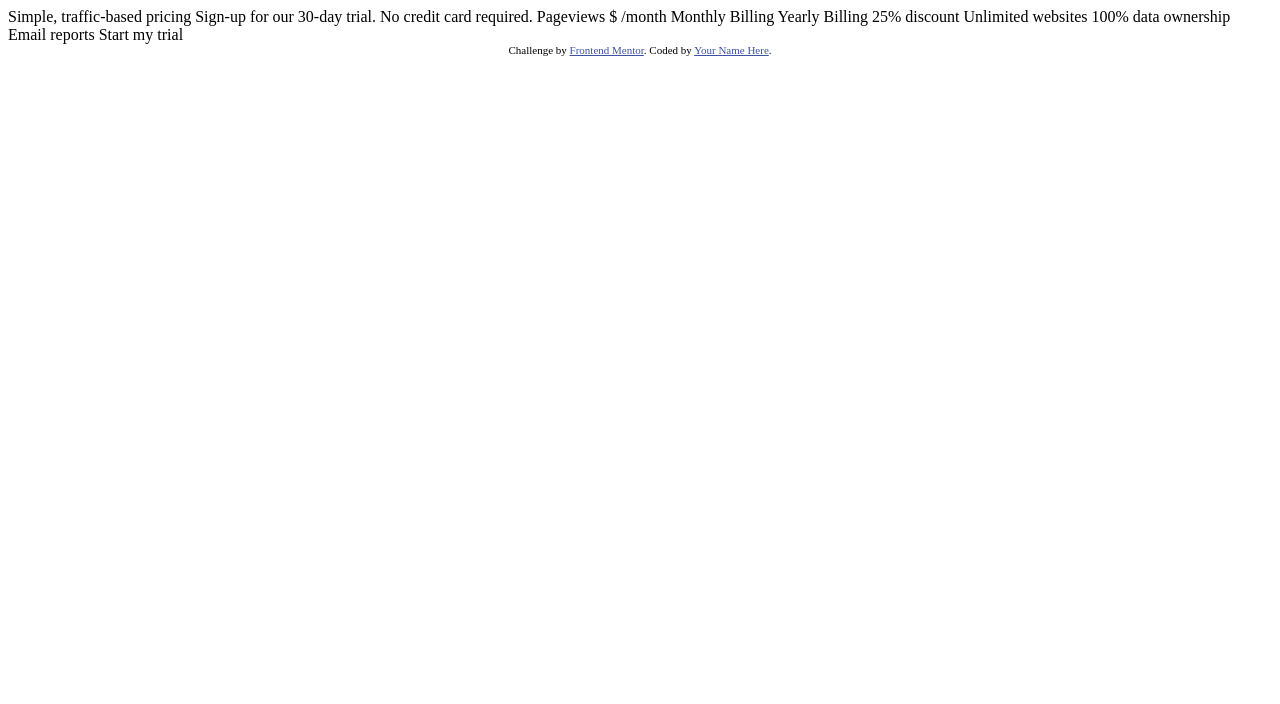
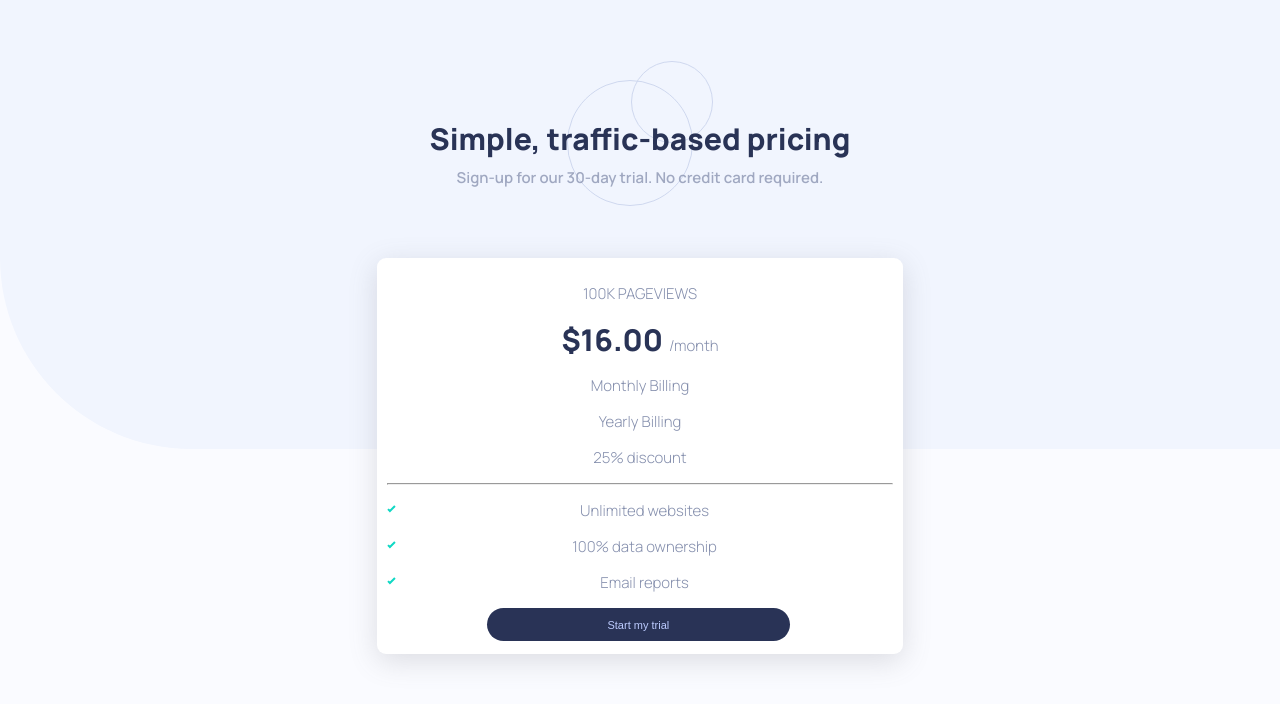
Before and after one commit to prestonfoshee/Interactive-Pricing, a plain HTML site: page index.html in a window 1280 px wide. Drawn offline with Linux system fonts and the light colour scheme.

Commit message:
user interface created

```diff
--- a/index.html
+++ b/index.html
@@ -1,39 +1,46 @@
 <!DOCTYPE html>
 <html lang="en">
+
 <head>
-  <meta charset="UTF-8">
-  <meta name="viewport" content="width=device-width, initial-scale=1.0"> <!-- displays site properly based on user's device -->
+  <meta charset="UTF-8" />
+  <meta name="viewport" content="width=device-width, initial-scale=1.0" />
+  <link rel="icon" type="image/png" sizes="32x32" href="./images/favicon-32x32.png" />
+  <link rel="stylesheet" href="./styles/styles.css" />
+  <link rel="preconnect" href="https://fonts.gstatic.com">
+  <link href="https://fonts.googleapis.com/css2?family=Manrope:wght@300;600;800&display=swap" rel="stylesheet">
+  <title>Interactive pricing component</title>
+</head>
 
-  <link rel="icon" type="image/png" sizes="32x32" href="./images/favicon-32x32.png">
+<body>
+  <div class="header">
+    <h1 class="header-child">Simple, traffic-based pricing</h1>
+    <p class="header-child">Sign-up for our 30-day trial. No credit card required.</p>
+    <!-- <img id="circles" src="images/pattern-circles.svg" /> -->
+  </div>
 
-  <title>Frontend Mentor | Interactive pricing component</title>
+  <div class="main-container">
+    <p id="pageviews"><span>100K </span>pageviews</p>
+    <p><span id="dollar-amount">$16.00 </span>/month</p>
+    <p>Monthly Billing</p>
+    <p>Yearly Billing </p>
+    <p>25% discount</p>
+    <hr />
+    <div class="main-container-bottom">
+      <img class="icon-check" src="./images/icon-check.svg" />
+      <p>Unlimited websites</p>
+      <img class="icon-check" src="./images/icon-check.svg" />
+      <p>100% data ownership</p>
+      <img class="icon-check" src="./images/icon-check.svg" />
+      <p>Email reports</p>
+    </div>
+    <div id="button-container">
+      <button id="start-trial-button">Start my trial</button>
+    </div>
+  </div>
+  <!-- <div class="attribution">
+    Challenge by <a href="https://www.frontendmentor.io?ref=challenge" target="_blank">Frontend Mentor</a>.
+    Coded by <a href="#">Preston Foshee</a>.
+  </div> -->
+</body>
 
-  <!-- Feel free to remove these styles or customise in your own stylesheet 👍 -->
-  <style>
-    .attribution { font-size: 11px; text-align: center; }
-    .attribution a { color: hsl(228, 45%, 44%); }
-  </style>
-</head>
-<body>
-
-  Simple, traffic-based pricing
-  Sign-up for our 30-day trial. No credit card required.
-
-  Pageviews
-  $ /month
-
-  Monthly Billing
-  Yearly Billing 25% discount
-
-  Unlimited websites
-  100% data ownership
-  Email reports
-
-  Start my trial
-
-  <div class="attribution">
-    Challenge by <a href="https://www.frontendmentor.io?ref=challenge" target="_blank">Frontend Mentor</a>.
-    Coded by <a href="#">Your Name Here</a>.
-  </div>
-</body>
 </html>
--- /dev/null
+++ b/styles/styles.css
@@ -0,0 +1,92 @@
+body {
+    background-image: url('../images/bg-pattern.svg');
+    background-repeat: no-repeat;
+    background-color:  hsl(230, 100%, 99%);
+  }
+
+.header {
+    margin: auto;
+    padding: 50px;
+    height: 150px;
+    /* margin-bottom: 100px; */
+    background-image:url('../images/pattern-circles.svg');
+    /* background-attachment: fixed; */
+    /* background-position: 0px 0px; */
+    background-repeat: no-repeat;
+    background-position:center;
+}
+
+.header h1 {
+    margin-top: 60px;
+    text-align: center;
+    font-family: Manrope;
+    font-weight: 800;
+    font-size: 30px;
+    color: hsl(227, 35%, 25%);
+    margin-bottom: -7px;
+
+}
+
+.header p {
+    text-align: center;
+    font-family: Manrope;
+    font-weight: 600;
+    font-size: 15px;
+    color: hsl(225, 20%, 60%);
+    opacity: 75%;
+}
+
+.main-container {
+    margin: auto;
+    width: 40%;
+    border-radius: 9px;
+    padding: 10px;
+    background-color: hsl(0, 0%, 100%);
+    box-shadow: rgba(100, 100, 111, 0.2) 0px 7px 29px 0px;
+}
+
+.main-container p {
+    text-align: center;
+    font-family: Manrope;
+    font-size: 15px;
+    font-weight: 300;
+    color: hsl(225, 20%, 60%);
+}
+
+.main-container-bottom {
+    position: relative;
+}
+
+.icon-check {
+    margin-top: 5px;
+    float: left;
+}
+
+#pageviews {
+    text-transform: uppercase;
+}
+
+#button-container {
+    text-align: center;
+}
+
+#dollar-amount {
+    font-size: 30px;
+    font-weight: 800;
+    color: hsl(227, 35%, 25%);
+}
+
+#start-trial-button {
+    width: 60%;
+    height: 33px;
+    display: inline-block;
+    margin: 0 0.3em 0.3em 0;
+    box-sizing: border-box;
+    border-radius: 2em;
+    padding: 0.3em 1.2em;
+    font-size: 11px;
+    font-weight: 300;
+    color: hsl(226, 100%, 87%);
+    background-color: hsl(227, 35%, 25%);
+    border: none;
+}
```
